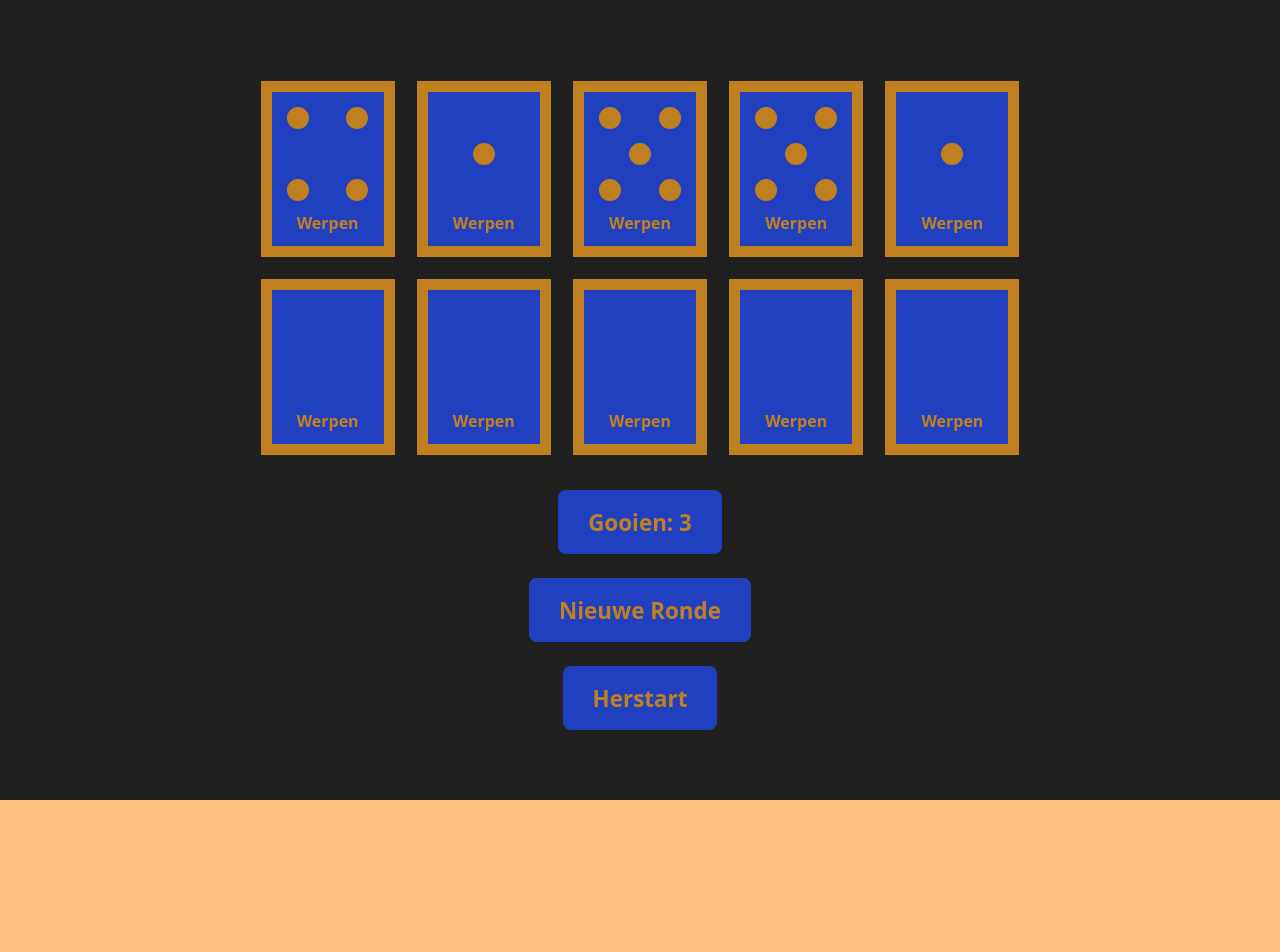
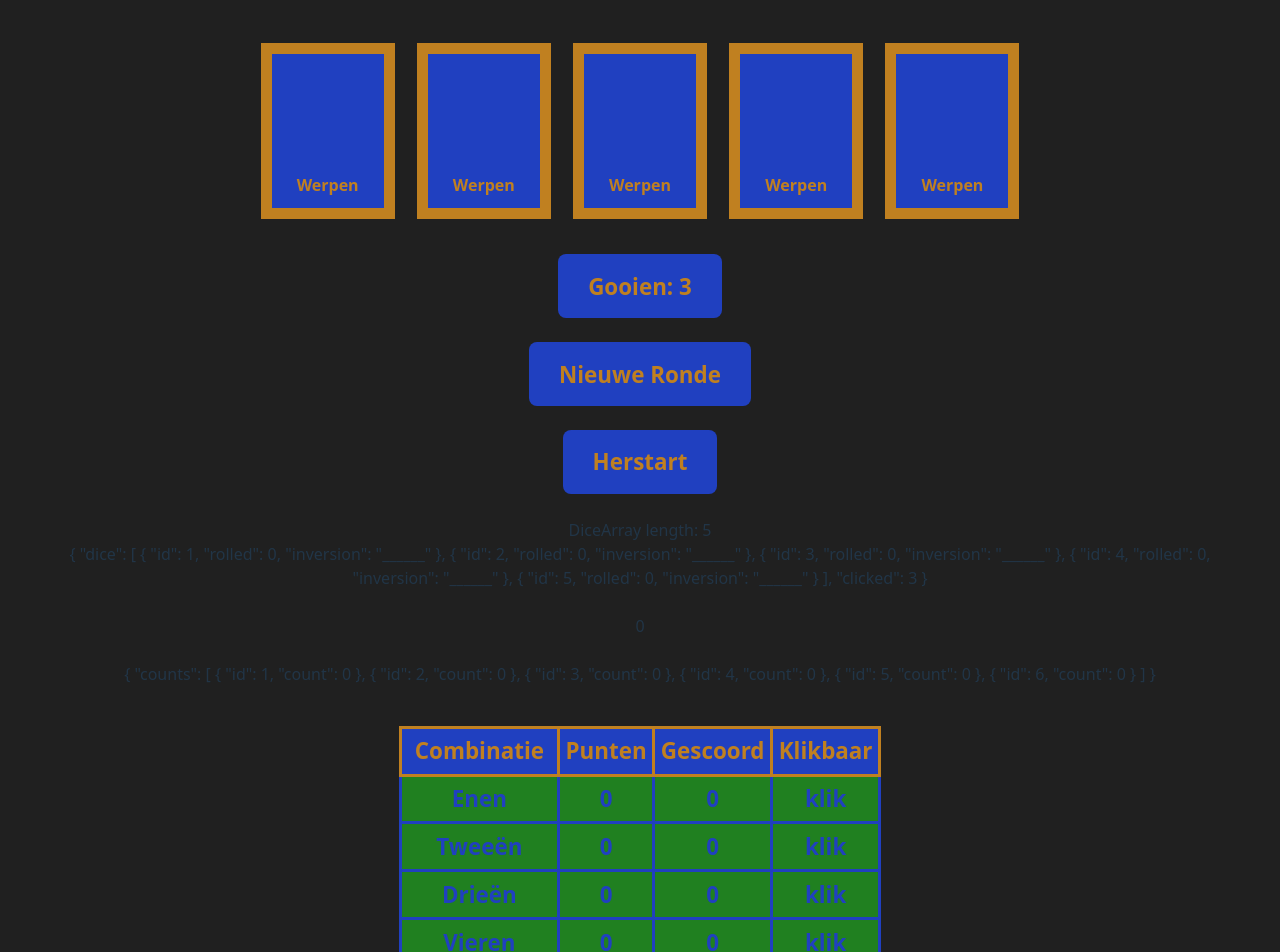
Before and after one commit to janderkkotlarski/vue_yahtzee, a Vue app: page / in a window 1280 px wide. Shown: the top 952 px of the page. Before the commit the page ends 800 px from the top, so only its background shows below. Built offline with nearby package versions, Linux system fonts and the light colour scheme.

Commit message:
Keep the code in components, but what if that overcomplicates the code?

```diff
--- a/src/App.vue
+++ b/src/App.vue
@@ -22,6 +22,14 @@ const diceArray = ref({dice: [], clicked: 0});
 
 const diceClap = ref({dice: [], clicked: 0});
 
+// const diceSpam = ref();
+
+// <RollTest :diceLine="diceSpam" />
+
+//     <RollTester :diceLine="diceArray" />
+
+//     <Roller :diceLine="diceClap" />
+
 // <Roller :diceLine="diceArray" />
 // <RollTest :diceLine="diceArray" />
 // <Scorelist :scoreListing="scoreUpper" :yahtzeeVars="{moreYahtzee, extraYahtzee}" />
@@ -29,7 +37,5 @@ const diceClap = ref({dice: [], clicked: 0});
 </script>
 
 <template>
-    <RollTester :diceLine="diceArray" />
-
-    <Roller :diceLine="diceClap" />
+    <Scorer />
 </template>
--- a/src/components/RollTest.vue
+++ b/src/components/RollTest.vue
@@ -18,7 +18,7 @@ const diceInit = () => {
     const dices = [];
 
     for (let index = 1; index <= diceAmount; ++index) {
-        dices.push({id: index, rolled: 0});
+        dices.push({id: index, rolled: 0, inversion: normal});
     }
 
     const diceArray = {dice: dices, clicked: 0};
@@ -40,13 +40,11 @@ const rolling = () => {
 
 // A way of initializing defineModel without needing outside initialization
 const initDiceRolls = () => {
-    // if (diceLine.value === undefined) {
-    //     diceInit();
-    // } else {
+    if (diceLine.value === undefined) {
+        diceInit();
+    }
 
-    // }
-
-    diceInit();
+    // diceInit();
 };
 
 // Initialization
@@ -115,22 +113,33 @@ const cuboid = index => {
 //     // emit('rescan');
 // };
 
-const count = ref(0);
-let bount = 0;
+const uptick = index => {
+    if (index > 0 && index <= diceAmount) {
+        const cubid = cuboid(index);
 
-const uptick = index => {
-    ++count.value;
+        // const cubid = diceLine.value.dice[index - 1];
 
-    for (const cube of diceLine.value.dice) {
-        if (cube.id === index) {
-            ++cube.rolled;
-        }
+        ++cubid.rolled;
 
-        if (cube.rolled > valueMax) {
-            cube.rolled -= valueMax;
+        if (cubid.rolled > valueMax) {
+            cubid.rolled -= valueMax;
         }
     }
 };
+
+// const uptick = index => {
+//     ++count.value;
+
+//     for (const cube of diceLine.value.dice) {
+//         if (cube.id === index) {
+//             ++cube.rolled;
+//         }
+
+//         if (cube.rolled > valueMax) {
+//             cube.rolled -= valueMax;
+//         }
+//     }
+// };
 
 // @click="uptick(cube.id)"
 
@@ -150,6 +159,7 @@ const uptick = index => {
 </script>
 
 <template>
+    <div>
         <Dice
             @click="uptick(cube.id)"
             v-for="cube in diceLine.dice"
@@ -158,6 +168,6 @@ const uptick = index => {
             :class="normal"
             :inverted="normal"
         />
-
-    <div class="hidden">{{ count }}</div>
+    </div>
+    <div>Rolltest: {{ diceLine }}</div>
 </template>
--- a/src/components/RollTester.vue
+++ b/src/components/RollTester.vue
@@ -91,9 +91,9 @@ const rolling = () => {
 
 const uptick = index => {
     if (index > 0 && index <= diceAmount) {
-        // const cubid = cuboid(index);
+        const cubid = cuboid(index);
 
-        const cubid = diceLine.value.dice[index - 1];
+        // const cubid = diceLine.value.dice[index - 1];
 
         ++cubid.rolled;
 
@@ -127,7 +127,7 @@ const flip = index => {
 <template>
     <div>
         <Dice
-            @click="flip(cube.id)"
+            @click="uptick(cube.id)"
             v-for="cube in diceLine.dice"
             :key="cube.id"
             v-model:eyeValue="cube.rolled"
@@ -135,4 +135,5 @@ const flip = index => {
             :inverted="cube.inversion"
         />
     </div>
+    <div>Rolltester: {{ diceLine }}</div>
 </template>
--- a/src/components/Roller.vue
+++ b/src/components/Roller.vue
@@ -12,6 +12,8 @@ const normal = '______';
 const invert = 'invert';
 
 const buttonMessage = 'Gooien: ';
+
+const emit = defineEmits(['recounting']);
 
 const diceLine = defineModel('diceLine', {
     type: Object,
@@ -91,6 +93,8 @@ const diceRolling = () => {
         }, millis * maxThrows);
 
         --diceLine.value.clicked;
+
+        emit('recounting');
     }
 };
 
--- a/src/components/Scorelist.vue
+++ b/src/components/Scorelist.vue
@@ -37,7 +37,7 @@ const kliksplay = locked => {
                 <td>{{ score.title }}</td>
                 <td>{{ score.scored }}</td>
                 <td>{{ score.final }}</td>
-                <td>{{ kliksplay(score.locked) }}</td>
+                <td @click="$emit('locker', scoreListing, score.id)">{{ kliksplay(score.locked) }}</td>
             </tr>
         </table>
     </div>
--- a/src/components/Scorer.vue
+++ b/src/components/Scorer.vue
@@ -1,6 +1,7 @@
 <script setup>
-import {ref} from 'vue';
+import {ref, computed} from 'vue';
 // import Dice from './Dice.vue';
+import Roller from './Roller.vue';
 import RollTest from './RollTest.vue';
 import RollTester from './RollTester.vue';
 import Scorelist from './Scorelist.vue';
@@ -21,6 +22,8 @@ import {klik, klak, lock, back, lack, scoreUpperInit, scoreLowerInit} from './Va
 
 const recountRef = ref(null);
 
+const testCount = ref(0);
+
 const recountParent = () => {
     recountRef.value.recount();
 };
@@ -36,23 +39,13 @@ const extraYahtzee = ref(0);
 const yahtzeeNumber = ref(0);
 let moreYahtzee = false;
 
-const diceArray = ref();
-
-const diceRow = defineModel('diceRow', {type: Object, default: {dice: []}});
+const diceArray = ref({dice: [], clicked: 0});
 
 const cuboid = index => {
     if (index > 0 && index <= diceAmount) {
         return diceArray.value.dice[index - 1];
     }
 };
-
-const rolled = () => {
-    for (let index = 1; index <= diceAmount; ++index) {
-        diceRow.value.dice.push({id: index, rolled: index + 1});
-    }
-};
-
-// rolled();
 
 const scoreUpper = ref(scoreUpperInit);
 const scoreLower = ref(scoreLowerInit);
@@ -117,6 +110,8 @@ const countMultiples = () => {
         ++index;
     }
 };
+
+// countMultiples();
 
 const entryLocking = (entry, score) => {
     entry.scored = entry.locked === lock ? 0 : score;
@@ -318,14 +313,16 @@ const sumLower = () => {
 };
 
 const recount = () => {
+    ++testCount.value;
+
     countMultiples();
     multiYahtzee();
-    klikable();
-    summing();
-    countUpper();
-    sumUpper();
-    countLower();
-    sumLower();
+    // klikable();
+    // summing();
+    // countUpper();
+    // sumUpper();
+    // countLower();
+    // sumLower();
 };
 
 /*
@@ -355,7 +352,7 @@ const lockEntry = (box, index) => {
     }
 };
 
-
+*/
 
 const lockEntry = (box, index) => {
     const score = arrayEntry(box.scores, 'id', index);
@@ -373,8 +370,6 @@ const lockEntry = (box, index) => {
     }
 };
 
-*/
-
 // <RollTest />
 // <div>{{ yahtzeeNumber }}</div>
 
@@ -390,11 +385,34 @@ const lockEntry = (box, index) => {
 // const recant = () => {
 //     rollingParent();
 // };
+
+const plusplusTestCount = () => {
+    recount;
+};
 </script>
 
 <template>
-    <RollTester :diceLine="diceArray" />
+    <Roller @recounting="recount" :diceLine="diceArray" />
 
     <br />
     <br />
+
+    DiceArray length: {{ diceArray.dice.length }}
+
+    <br />
+    {{ diceArray }}
+    <br />
+    <br />
+
+    {{ testCount }}
+
+    <br />
+    <br />
+
+    {{ multiples }}
+
+    <br />
+    <br />
+
+    <Scorelist @locker="lockEntry" :scoreListing="scoreUpper" :yahtzeeVars="{moreYahtzee, extraYahtzee}" />
 </template>
```
Lines whose indentation alone changed are shown as unchanged.
